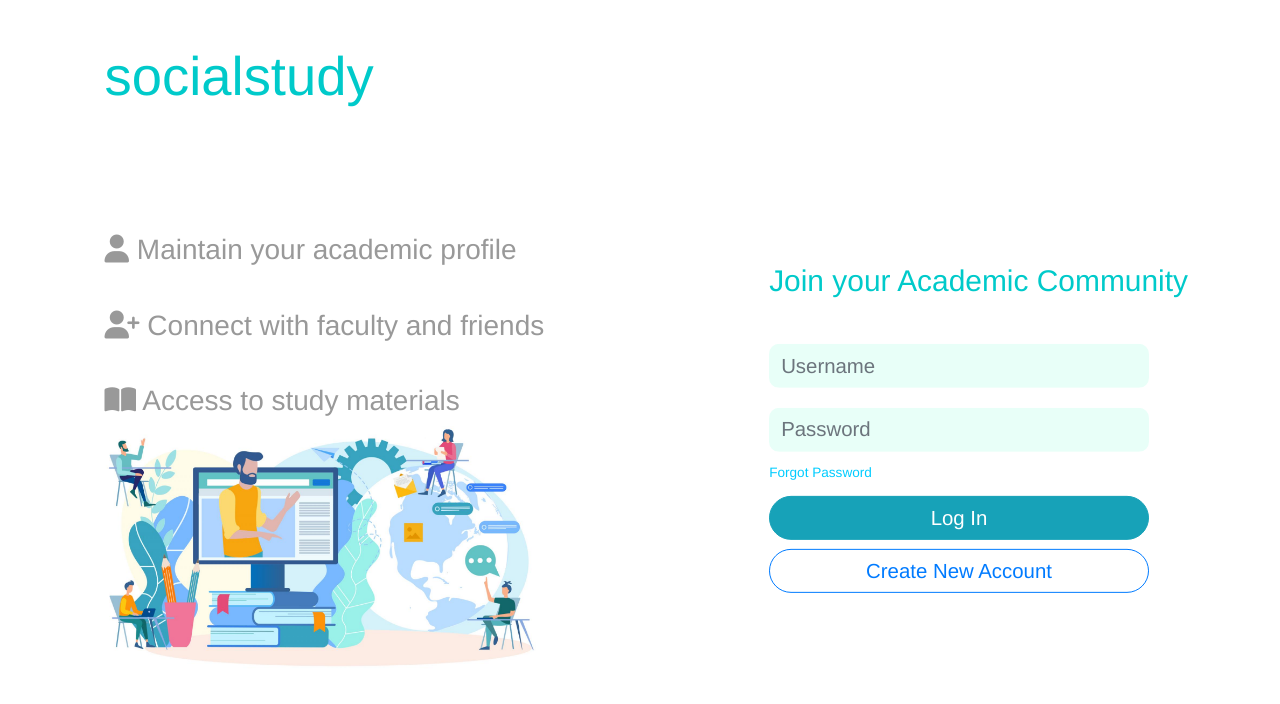
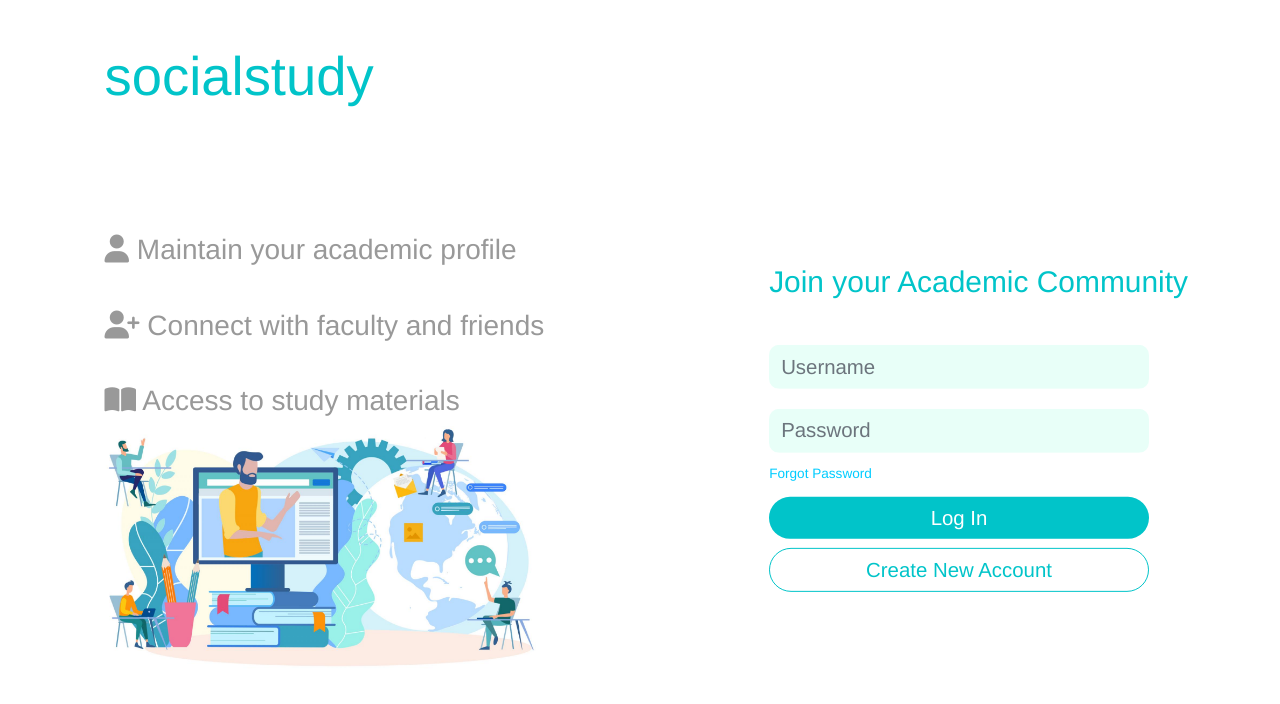
Before and after one commit to ABSOLUTE-ZER0/socialstudy, a Vue app: page / in a window 1280 px wide. Shown: the top 704 px of the page. Built offline with nearby package versions, Linux system fonts and the light colour scheme.

Commit message:
changed colour

```diff
--- a/src/components/DetailsAndTools.vue
+++ b/src/components/DetailsAndTools.vue
@@ -15,6 +15,8 @@
       </b-col>
     </b-row>
     <b-row class="comp tool-div">
+          <h1 class="d-none d-lg-block title">Tools</h1>
+
       <b-card-group class="tool-card-div" deck>
         <b-card class="tool-card">
           <template class="tool-row">
@@ -51,6 +53,12 @@
   .tool-card-div {
     display: block;
     width: 100%;
+  }
+
+  .title{
+    font-size: 2em;
+    font-weight: bold;
+    margin: 1em 1em 0;
   }
 
   .navitem{
--- a/src/components/Header.vue
+++ b/src/components/Header.vue
@@ -2,7 +2,6 @@
   <div class="main-div">
     <b-container fluid>
       <b-row>
-
         <b-col cols="10" md="3">
           <h1>socialstudy</h1>
           <b-input-group class="searchbar-div mb-2" size="sm">
@@ -12,29 +11,24 @@
             <b-form-input class="searchbar" type="search" placeholder="Search"></b-form-input>
           </b-input-group>
         </b-col>
-
         <b-col style="margin-top: 1em" class="options" cols="10" md="6">
           <b-navbar style="text-align:center; padding: 0">
             <b-navbar-nav style="width:100%">
               <b-nav-item @click="pageName='NoticeBoard';changePage()" class="navitem">
                 <b-icon class="icon" icon="clipboard" font-scale="3"></b-icon>Notice Board
               </b-nav-item>
-
               <b-nav-item @click="pageName='Library';changePage()" class="navitem">
                 <b-icon class="icon" icon="book" font-scale="3"></b-icon>Library
               </b-nav-item>
-
               <b-nav-item @click="pageName='Institute';changePage()" class="navitem">
-                <b-icon class="icon" icon="building" font-scale="3"> </b-icon>Institute
+                <b-icon class="icon" icon="building" font-scale="3"></b-icon>Institute
               </b-nav-item>
-
               <b-nav-item @click="pageName='Connections';changePage()" class="navitem">
                 <b-icon class="icon" icon="person-plus" font-scale="3"></b-icon>Connections
               </b-nav-item>
             </b-navbar-nav>
           </b-navbar>
         </b-col>
-
         <b-col style="margin-top: 1em" class="options drop-down-div" cols="2" md="3">
           <b-navbar style="padding: 0" right toggleable="lg">
             <b-navbar-toggle class="drop-down-button" target="nav-collapse"></b-navbar-toggle>
@@ -46,19 +40,19 @@
                     class="icon1 fas fa-2x fa-comment-dots"></button>Notification</b-nav-item>
                 <b-nav-item @click="pageName='MyProfile';changePage()" class="navitem2" href="#"><button
                     class="icon1 fas fa-user fa-2x"></button>My Profile</b-nav-item>
+                <b-nav-item class="d-md-none">
+                  <b-icon icon="search"></b-icon>Search
+                </b-nav-item>
+
                 <b-button variant="danger" class="navitem2 logout" href="/">LOGOUT</b-button>
               </b-navbar-nav>
             </b-collapse>
           </b-navbar>
         </b-col>
-
       </b-row>
     </b-container>
   </div>
 </template>
-
-
-
 <style scoped>
   .main-div {
     background-color: rgb(255, 255, 255);
@@ -175,16 +169,15 @@
     }
   }
 </style>
-
-
-
 <script>
   export default {
     data() {
       return {
         pageName: "NoticeBoard"
       }
-    },
+    }
+
+    ,
     methods: {
       changePage: function () {
         this.$emit("changeSite", this.pageName)
--- a/src/views/Login.vue
+++ b/src/views/Login.vue
@@ -28,8 +28,8 @@
                 <b-form-input class="home-input-main" type="password" placeholder="Password"></b-form-input>
                 <a class="home-forgot-password" href="#">Forgot Password</a>
               </b-form-group>
-              <b-button class="home-btn" href="/home" type="submit" variant="info">Log In</b-button>
-              <b-button class="home-btn" href="" variant="outline-primary" @click="openRegisterModal">Create New Account
+              <b-button class="home-btn" href="/home" type="submit" style="background-color: #01C4C9;border:0" variant="info">Log In</b-button>
+              <b-button class="home-btn second" href="" variant="outline-primary" style="color: #01C4C9;border-color:#01c4c9" @click="openRegisterModal">Create New Account
               </b-button>
             </b-form>
           </div>
@@ -127,7 +127,7 @@
     margin: 4%;
     margin-left: 7%;
     margin-top: 0;
-    color: rgb(0, 202, 202);
+    color: #01C4C9;
   }
 
   .input-col {
@@ -172,6 +172,11 @@
     border-radius: 1.5em;
     font-size: 1.5em;
     margin: 0.2em 0;
+  }
+
+  .home-btn.second:hover{
+    color: white !important;
+    background-color: #01C4C9;
   }
 
   .home-input {
```
